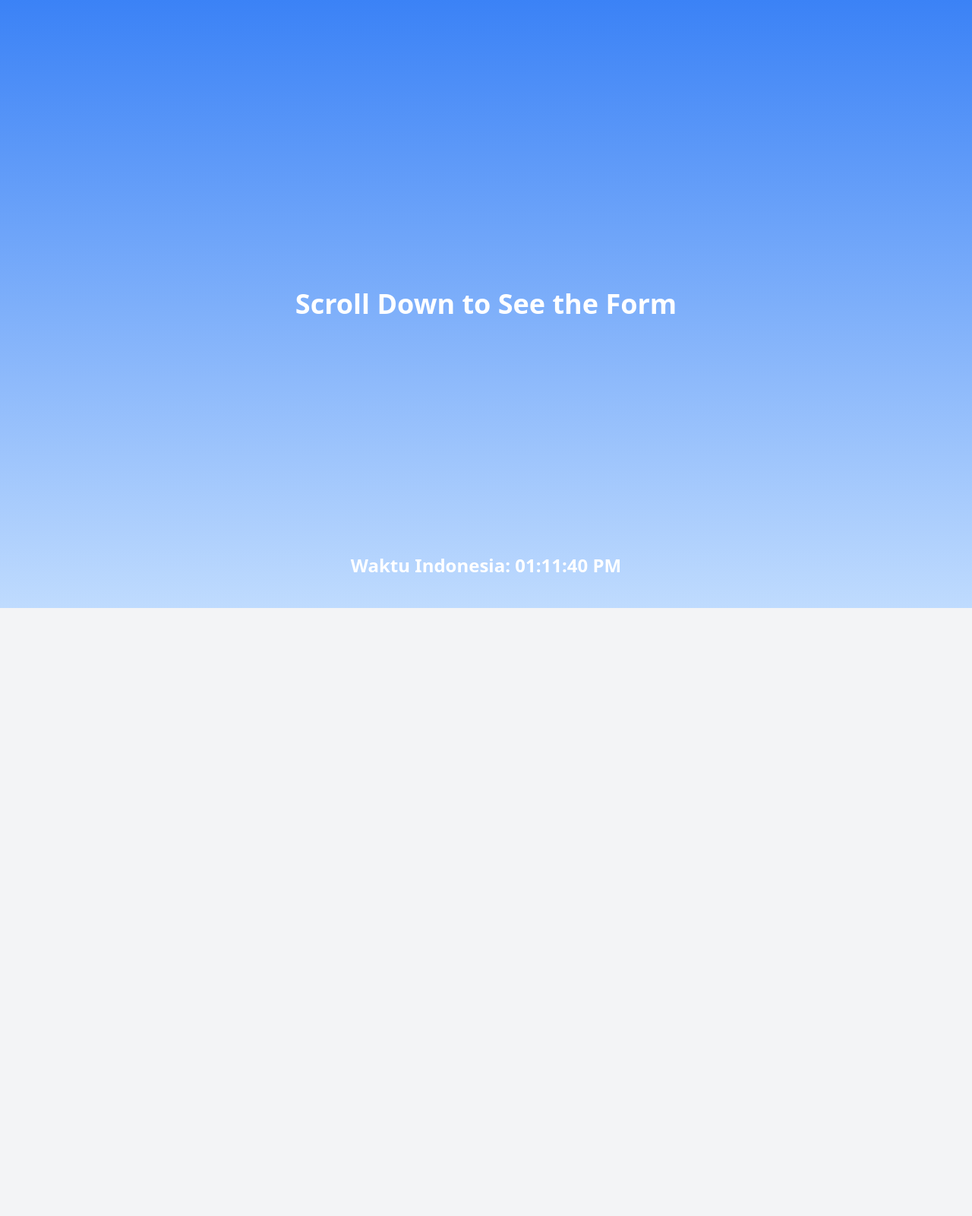
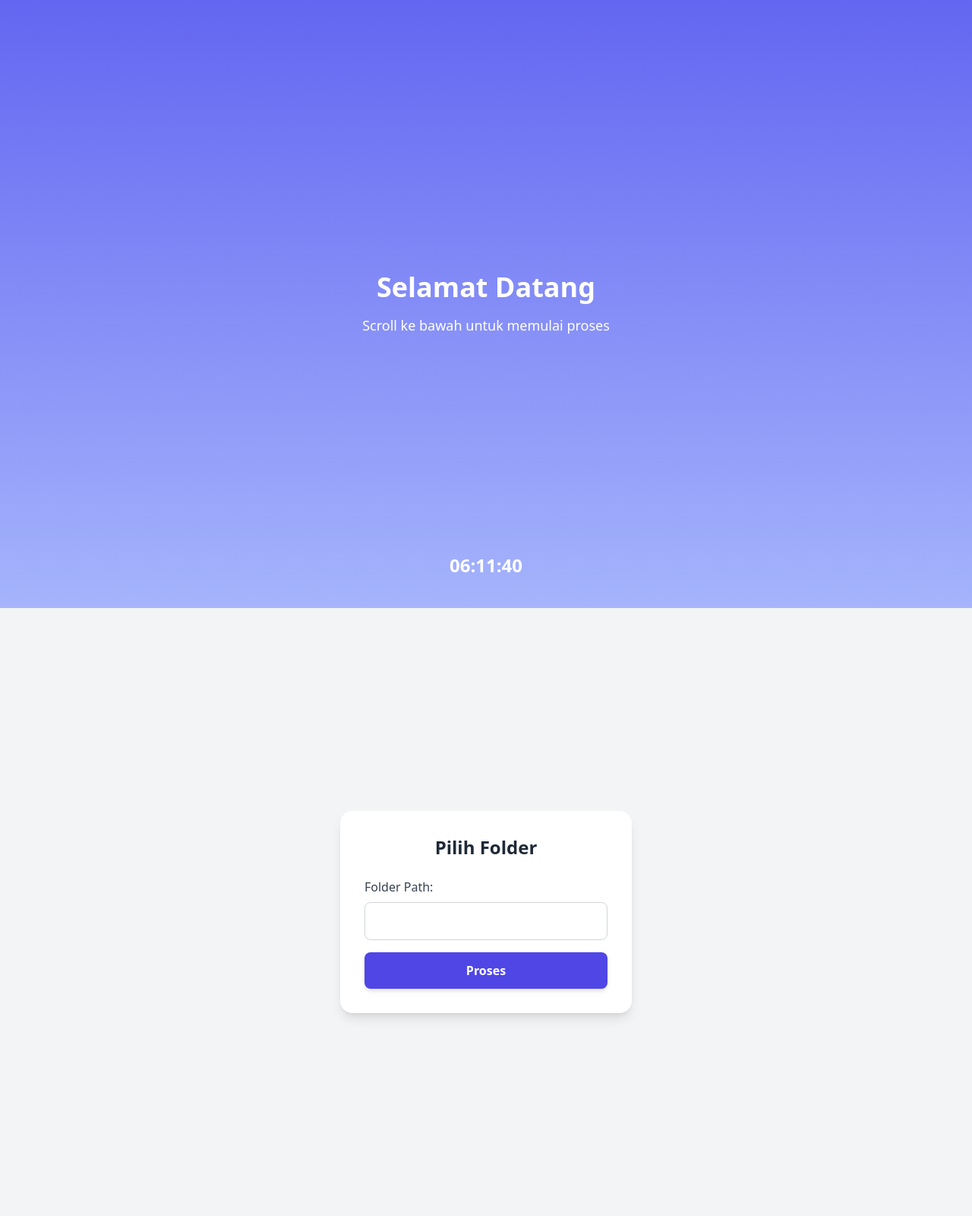
Before and after one commit to rchrd7369/Audio_Web_Redi, a Flask app: page / in a window 1280 px wide. Shown: the whole page at 76% size. Run offline with Flask 3, Linux system fonts and the light colour scheme; some libraries are stand-ins or nearby versions.

Commit message:
Update index.html

```diff
--- a/templates/index.html
+++ b/templates/index.html
@@ -6,44 +6,64 @@
     <meta name="viewport" content="width=device-width, initial-scale=1.0">
     <title>Audio File Info</title>
     <script src="https://cdn.tailwindcss.com"></script>
+    <style>
+        .fade-in {
+            opacity: 0;
+            transform: translateY(20px);
+            transition: opacity 0.6s ease-out, transform 0.6s ease-out;
+        }
+        .fade-in.visible {
+            opacity: 1;
+            transform: translateY(0);
+        }
+    </style>
 </head>
 
 <body class="bg-gray-100">
 
     <!-- Background Section -->
-    <div class="h-screen bg-gradient-to-b from-blue-500 to-blue-200 relative flex items-center justify-center">
-        <div class="text-white text-center py-32">
-            <h1 class="text-4xl font-bold">Scroll Down to See the Form</h1>
-        </div>
-        <!-- Waktu Indonesia -->
-        <div class="absolute bottom-10 text-white text-2xl font-semibold" id="time">
-            <!-- Waktu Indonesia akan muncul di sini -->
-        </div>
+    <div class="h-screen bg-gradient-to-b from-indigo-500 to-indigo-300 flex flex-col items-center justify-center text-white text-center">
+        <h1 class="text-4xl font-bold mb-4">Selamat Datang</h1>
+        <p class="text-lg">Scroll ke bawah untuk memulai proses</p>
+        <div class="absolute bottom-10 text-white text-2xl font-semibold" id="time"></div>
     </div>
 
     <!-- Form Section -->
-    <div id="form-container" class="opacity-0 transition-opacity duration-700 flex justify-center items-center h-screen">
-        <div class="bg-white p-8 rounded-lg shadow-lg w-96 text-center">
-            <h1 class="text-2xl font-bold text-gray-800 mb-6">Pilih Folder untuk Memulai</h1>
-
+    <div id="form-container" class="fade-in flex justify-center items-center h-screen">
+        <div class="bg-white p-8 rounded-2xl shadow-lg w-96 text-center">
+            <h1 class="text-2xl font-bold text-gray-800 mb-6">Pilih Folder</h1>
             <form action="/process_folder" method="POST" class="space-y-4">
-                <div class="flex flex-col">
+                <div class="flex flex-col text-left">
                     <label for="folder" class="text-gray-700 font-medium">Folder Path:</label>
-                    <input type="text" id="folder" name="folder"
-                        class="mt-2 p-3 border border-gray-300 rounded-md shadow-sm focus:outline-none focus:ring-2 focus:ring-blue-500"
-                        required>
+                    <input type="text" id="folder" name="folder" class="mt-2 p-3 border border-gray-300 rounded-lg focus:outline-none focus:ring-2 focus:ring-indigo-500" required>
                 </div>
-
-                <div class="flex justify-center">
-                    <button type="submit"
-                        class="px-6 py-3 bg-blue-600 text-white font-semibold rounded-lg shadow-md hover:bg-blue-700 transition duration-200">Proses</button>
-                </div>
+                <button type="submit" class="w-full py-3 bg-indigo-600 text-white font-semibold rounded-lg shadow-md hover:bg-indigo-700 transition duration-300">Proses</button>
             </form>
         </div>
     </div>
 
-    <!-- Link ke file JavaScript -->
-    <script src="/static/script.js"></script>
+    <!-- JavaScript -->
+    <script>
+        document.addEventListener("scroll", function () {
+            let formContainer = document.getElementById("form-container");
+            let position = formContainer.getBoundingClientRect().top;
+            let screenHeight = window.innerHeight;
+            if (position < screenHeight - 100) {
+                formContainer.classList.add("visible");
+            }
+        });
+
+        function updateTime() {
+            const timeElement = document.getElementById("time");
+            const now = new Date();
+            const hours = now.getHours().toString().padStart(2, '0');
+            const minutes = now.getMinutes().toString().padStart(2, '0');
+            const seconds = now.getSeconds().toString().padStart(2, '0');
+            timeElement.textContent = `${hours}:${minutes}:${seconds}`;
+        }
+        setInterval(updateTime, 1000);
+        updateTime();
+    </script>
 
 </body>
 
```
